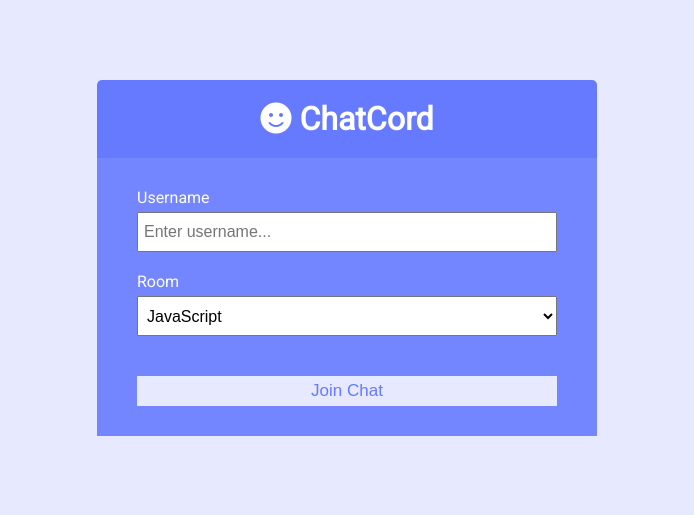
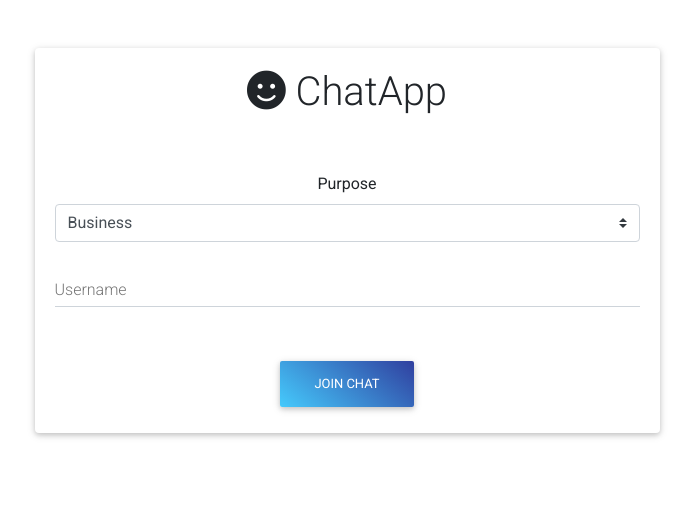
Before and after one commit to jahnavi0801/Chat, a Node server app: page / in a window 1280 px wide. Shown: the top 515 px of the page, without its empty margins (293-987 px from the left). Run offline with Node 20, Linux system fonts and the light colour scheme; some libraries are stand-ins or nearby versions.

Commit message:
New Changes

```diff
--- a/package.json
+++ b/package.json
@@ -11,7 +11,9 @@
   "author": "",
   "license": "ISC",
   "dependencies": {
+    "ejs": "^3.1.3",
     "express": "^4.17.1",
+    "express-ejs-layouts": "^2.5.0",
     "moment": "^2.27.0",
     "socket.io": "^2.3.0"
   },
--- a/public/css/style.css
+++ b/public/css/style.css
@@ -1,55 +1,20 @@
-@import url('https://fonts.googleapis.com/css?family=Roboto&display=swap');
-
-:root {
-	--dark-color-a: #667aff;
-	--dark-color-b: #7386ff;
-	--light-color: #e6e9ff;
-	--success-color: #5cb85c;
-	--error-color: #d9534f;
-}
-
-* {
-	box-sizing: border-box;
-	margin: 0;
-	padding: 0;
-}
-
-body {
-	font-family: 'Roboto', sans-serif;
-	font-size: 16px;
-	background: var(--light-color);
-	margin: 20px;
-}
-
-ul {
-	list-style: none;
-}
-
-a {
-	text-decoration: none;
-}
-
-.btn {
-	cursor: pointer;
-	padding: 5px 15px;
-	background: var(--light-color);
-	color: var(--dark-color-a);
-	border: 0;
-	font-size: 17px;
-}
 
 /* Chat Page */
 
+:root {
+	--dark-color-a: #e2f3e7;
+	--dark-color-b: #a0a0a5;
+	--light-color: #3c3d3d;
+}
+
 .chat-container {
 	max-width: 1100px;
-	background: #fff;
 	margin: 30px auto;
 	overflow: hidden;
+	border: 0.5px solid black;
 }
 
 .chat-header {
-	background: var(--dark-color-a);
-	color: #fff;
 	border-top-left-radius: 5px;
 	border-top-right-radius: 5px;
 	padding: 15px;
@@ -64,8 +29,6 @@ a {
 }
 
 .chat-sidebar {
-	background: var(--dark-color-b);
-	color: #fff;
 	padding: 20px 20px 60px;
 	overflow-y: scroll;
 }
@@ -92,6 +55,7 @@ a {
 }
 
 .chat-messages .message {
+	color: aliceblue;
 	padding: 10px;
 	margin-bottom: 15px;
 	background-color: var(--light-color);
@@ -112,7 +76,6 @@ a {
 
 .chat-form-container {
 	padding: 20px 30px;
-	background-color: var(--dark-color-a);
 }
 
 .chat-form-container form {
@@ -125,65 +88,3 @@ a {
 	height: 40px;
 	flex: 1;
 }
-
-/* Join Page */
-.join-container {
-	max-width: 500px;
-	margin: 80px auto;
-	color: #fff;
-}
-
-.join-header {
-	text-align: center;
-	padding: 20px;
-	background: var(--dark-color-a);
-	border-top-left-radius: 5px;
-	border-top-right-radius: 5px;
-}
-
-.join-main {
-	padding: 30px 40px;
-	background: var(--dark-color-b);
-}
-
-.join-main p {
-	margin-bottom: 20px;
-}
-
-.join-main .form-control {
-	margin-bottom: 20px;
-}
-
-.join-main label {
-	display: block;
-	margin-bottom: 5px;
-}
-
-.join-main input[type='text'] {
-	font-size: 16px;
-	padding: 5px;
-	height: 40px;
-	width: 100%;
-}
-
-.join-main select {
-	font-size: 16px;
-	padding: 5px;
-	height: 40px;
-	width: 100%;
-}
-
-.join-main .btn {
-	margin-top: 20px;
-	width: 100%;
-}
-
-@media (max-width: 700px) {
-	.chat-main {
-		display: block;
-	}
-
-	.chat-sidebar {
-		display: none;
-	}
-}
--- a/public/index.html
+++ b/public/index.html
@@ -1,49 +1,54 @@
 <!DOCTYPE html>
 <html lang="en">
 <head>
-		<meta charset="UTF-8" />
-		<meta name="viewport" content="width=device-width, initial-scale=1.0" />
-		<meta http-equiv="X-UA-Compatible" content="ie=edge" />
-		<link
-			rel="stylesheet"
-			href="https://cdnjs.cloudflare.com/ajax/libs/font-awesome/5.12.1/css/all.min.css"
-			integrity="sha256-mmgLkCYLUQbXn0B1SRqzHar6dCnv9oZFPEC1g1cwlkk="
-			crossorigin="anonymous"
-		/>
-		<link rel="stylesheet" href="css/style.css" />
-		<title>ChatCord App</title>
+    <meta charset="UTF-8">
+    <meta name="viewport" content="width=device-width, initial-scale=1.0">
+    <!-- Font Awesome -->
+    <link rel="stylesheet" href="https://use.fontawesome.com/releases/v5.8.2/css/all.css">
+    <!-- Google Fonts -->
+    <link rel="stylesheet" href="https://fonts.googleapis.com/css?family=Roboto:300,400,500,700&display=swap">
+    <!-- Bootstrap core CSS -->
+    <link href="https://cdnjs.cloudflare.com/ajax/libs/twitter-bootstrap/4.4.1/css/bootstrap.min.css" rel="stylesheet">
+    <!-- Material Design Bootstrap -->
+    <link href="https://cdnjs.cloudflare.com/ajax/libs/mdbootstrap/4.18.0/css/mdb.min.css" rel="stylesheet">
+    <!-- JQuery -->
+    <script type="text/javascript" src="https://cdnjs.cloudflare.com/ajax/libs/jquery/3.4.1/jquery.min.js"></script>
+    <!-- Bootstrap tooltips -->
+    <script type="text/javascript" src="https://cdnjs.cloudflare.com/ajax/libs/popper.js/1.14.4/umd/popper.min.js"></script>
+    <!-- Bootstrap core JavaScript -->
+    <script type="text/javascript" src="https://cdnjs.cloudflare.com/ajax/libs/twitter-bootstrap/4.4.1/js/bootstrap.min.js"></script>
+    <!-- MDB core JavaScript -->
+    <script type="text/javascript" src="https://cdnjs.cloudflare.com/ajax/libs/mdbootstrap/4.18.0/js/mdb.min.js"></script>
+    <title>ChatApp</title>
 </head>
 <body>
+    <div class="row mt-5">
+        <div class="col-md-6 m-auto">
+          <div class="card card-body text-center">
             <div class="join-container">
                 <header class="join-header">
-				<h1><i class="fas fa-smile"></i> ChatCord</h1>
+                    <h1><i class="fas fa-smile"></i> ChatApp</h1>
                 </header>
                 <main class="join-main">
                     <form action="chat.html">
-					<div class="form-control">
+                        <br><br>
+                        <label for="room">Purpose</label>
+                        <select class="browser-default custom-select" name="room" id="room">
+                            <option value="Business" selected>Business</option>
+                            <option value="Personal">Personal</option>
+                        </select>
+                        <!-- Material input -->
+                        <div class="md-form">
+                            <input type="text" id="username" name="username" class="form-control" required>
                             <label for="username">Username</label>
-						<input
-							type="text"
-							name="username"
-							id="username"
-							placeholder="Enter username..."
-							required
-						/>
                         </div>
-					<div class="form-control">
-						<label for="room">Room</label>
-						<select name="room" id="room">
-							<option value="JavaScript">JavaScript</option>
-							<option value="Python">Python</option>
-							<option value="PHP">PHP</option>
-							<option value="C#">C#</option>
-							<option value="Ruby">Ruby</option>
-							<option value="Java">Java</option>
-						</select>
-					</div>
-					<button type="submit" class="btn">Join Chat</button>
+                        <br>
+                        <button class="btn blue-gradient" type="submit" class="btn">Join Chat</button>
                     </form>
                 </main>
             </div>
+          </div>
+        </div>
+      </div>
 </body>
 </html>
```
Also changed, not shown: public/chat.html (+29 -15 lines), views/layout.ejs (added, +11 -0 lines), 1 other file. Lines whose indentation alone changed are shown as unchanged.
